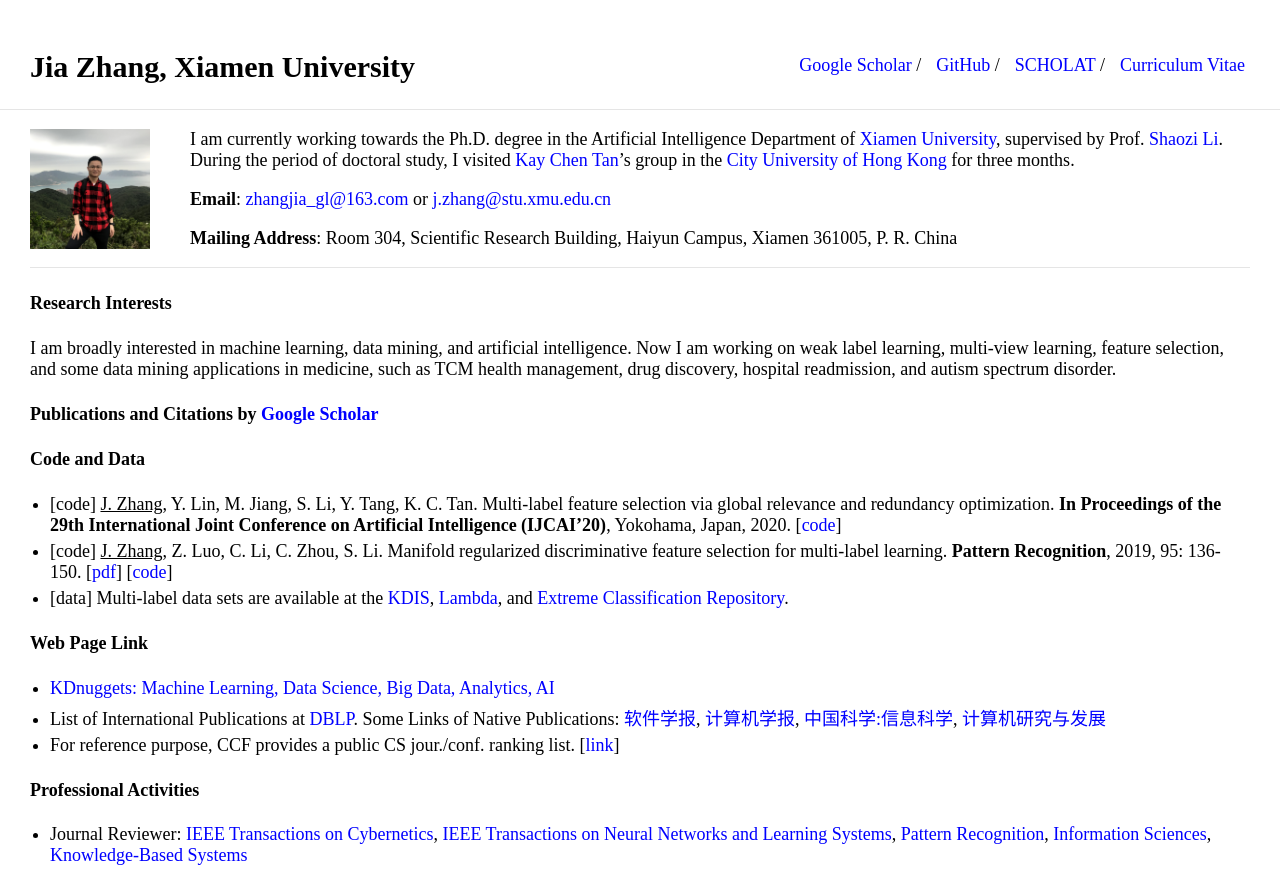
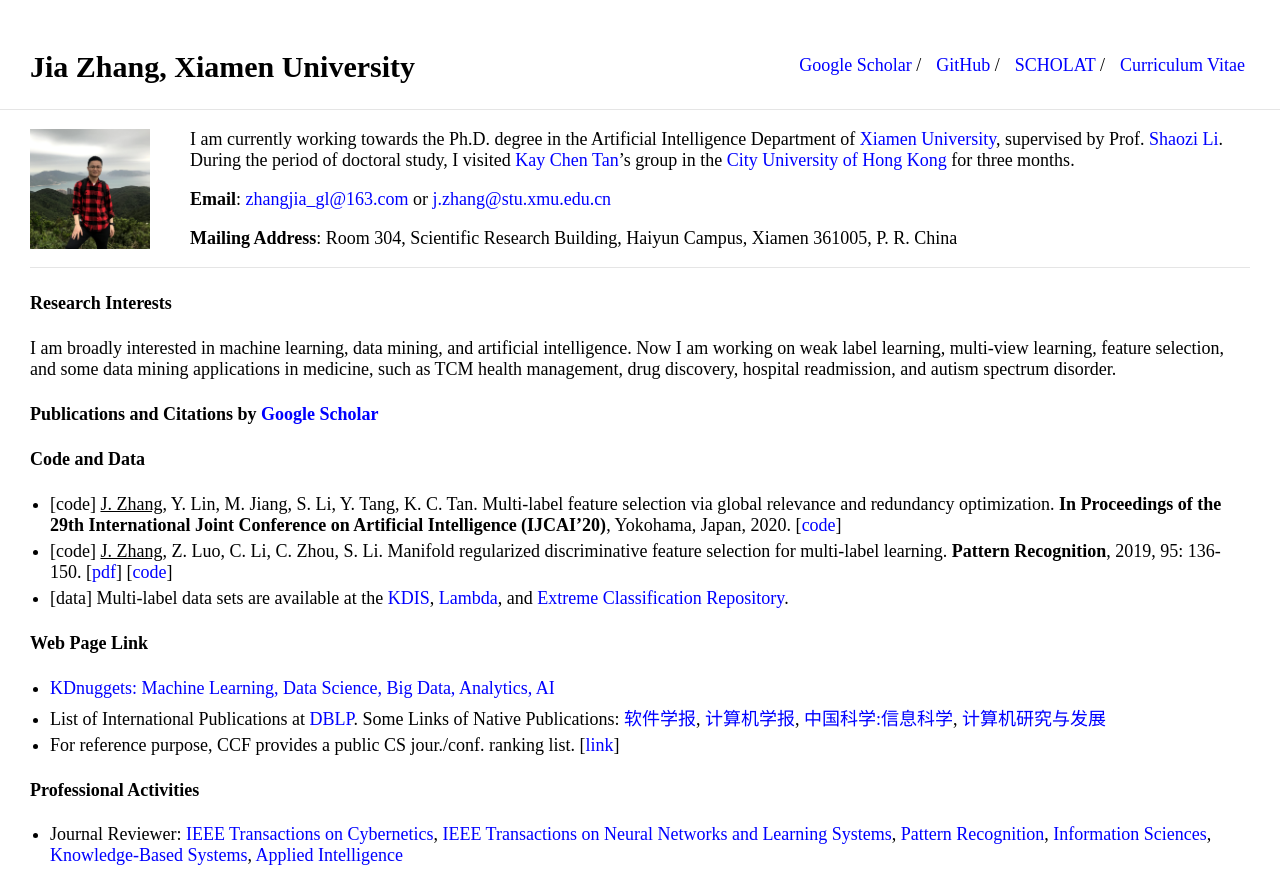
Before and after one commit to jiazhang-ml/jiazhang-ml.github.io, a Jekyll site: the page built from index.md, in a window 1280 px wide. Shown: the top 880 px of the page. Built offline with Jekyll 4.4.1, drawn with Linux system fonts in a browser that asks for light colours; grey boxes are pictures that could not be loaded.

Commit message:
Update index.md

```diff
--- a/index.md
+++ b/index.md
@@ -29,4 +29,4 @@ I am broadly interested in machine learning, data mining, and artificial intelli
 * For reference purpose, CCF provides a public CS jour./conf. ranking list. [[link](https://www.ccf.org.cn/Academic_Evaluation/By_category/)]
 
 #### Professional Activities
-* Journal Reviewer: [IEEE Transactions on Cybernetics](https://mc.manuscriptcentral.com/cyb-ieee), [IEEE Transactions on Neural Networks and Learning Systems](https://mc.manuscriptcentral.com/tnnls), [Pattern Recognition](https://www.journals.elsevier.com/pattern-recognition/), [Information Sciences](https://www.journals.elsevier.com/information-sciences), [Knowledge-Based Systems](https://www.journals.elsevier.com/knowledge-based-systems)
+* Journal Reviewer: [IEEE Transactions on Cybernetics](https://mc.manuscriptcentral.com/cyb-ieee), [IEEE Transactions on Neural Networks and Learning Systems](https://mc.manuscriptcentral.com/tnnls), [Pattern Recognition](https://www.journals.elsevier.com/pattern-recognition/), [Information Sciences](https://www.journals.elsevier.com/information-sciences), [Knowledge-Based Systems](https://www.journals.elsevier.com/knowledge-based-systems), [Applied Intelligence](https://www.editorialmanager.com/apin/Default.aspx)
```
